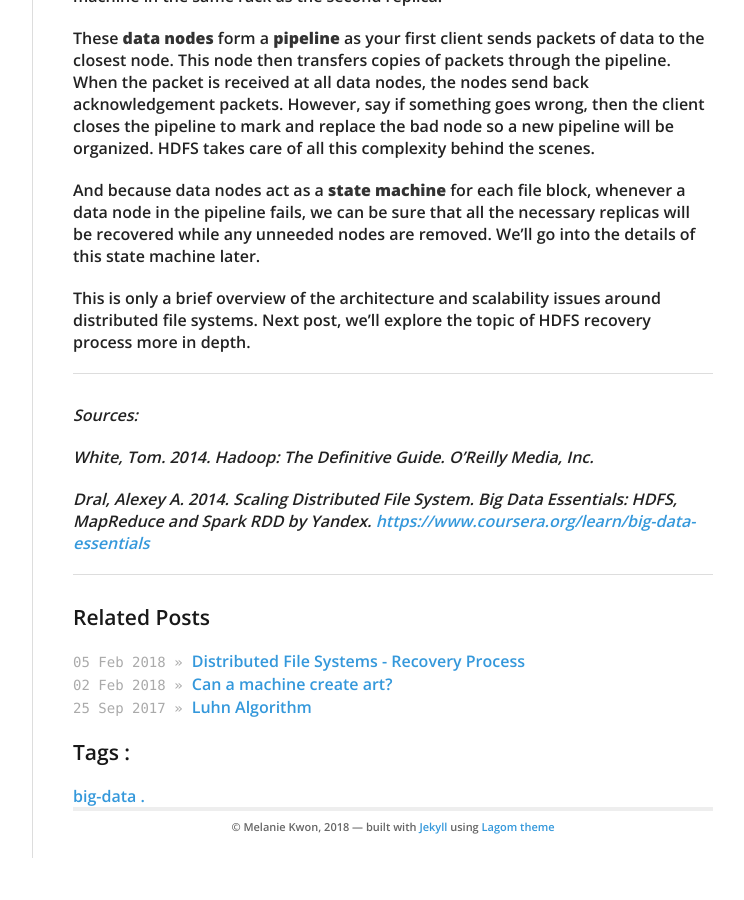
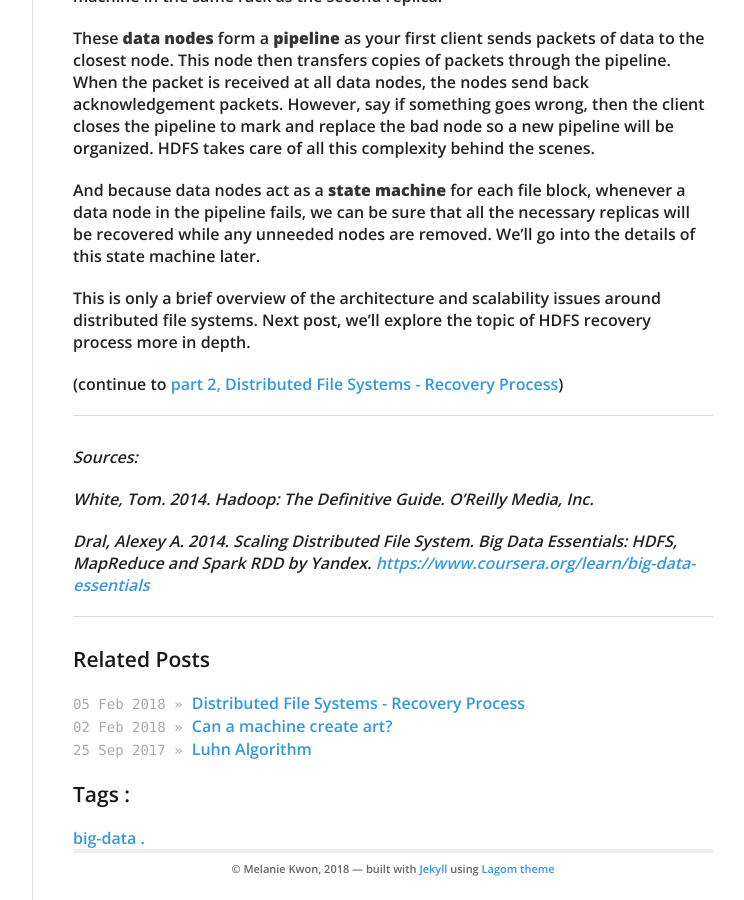
Before and after one commit to melaniemkwon/melaniemkwon.github.io, a Jekyll site: the page built from _posts/2018-02-04-bigdata-scalingdistributedfilesystems.md, in a window 1280 px wide and 900 px high, scrolled down 3042 px. Shown: the whole window, without its empty margins (378-1122 px from the left). Built offline with Jekyll 4.4.1, drawn with Linux system fonts in a browser that asks for light colours; nearby versions of some CDN libraries; before the commit the page ends 3900 px from its top, so only the background shows below that.

Commit message:
blog - add nav links

```diff
--- a/_posts/2018-02-04-bigdata-scalingdistributedfilesystems.md
+++ b/_posts/2018-02-04-bigdata-scalingdistributedfilesystems.md
@@ -69,6 +69,8 @@ We'll go into the details of this state machine later.
 This is only a brief overview of the architecture and scalability issues around distributed file systems.
 Next post, we'll explore the topic of HDFS recovery process more in depth.
 
+(continue to [part 2, Distributed File Systems - Recovery Process](/blog/2018/02/05/bigdata-scalingdistributedfilesystems2.html))
+
 ---
 <em>Sources:</em>
 
```
Also changed, not shown: _posts/2018-02-05-bigdata-scalingdistributedfilesystems2.md (+4 -0 lines).
